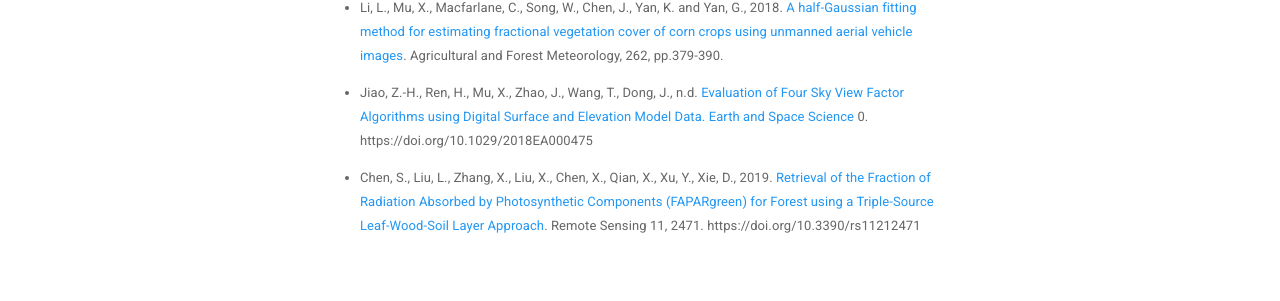
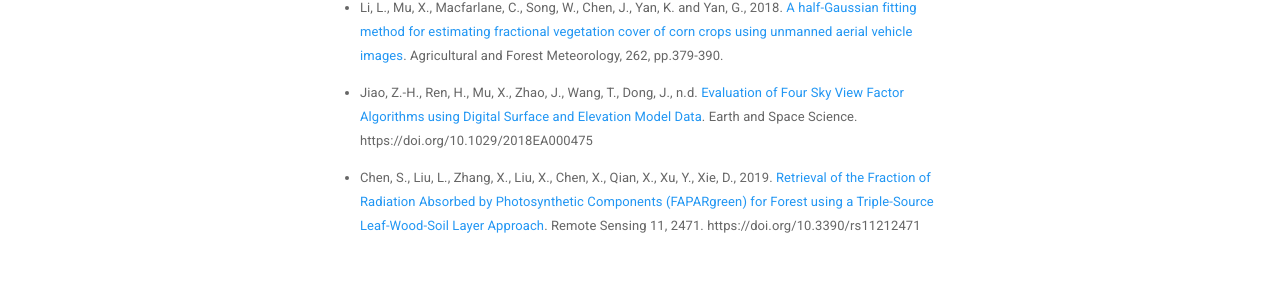
Before and after one commit to jianboqi/jianboqi.github.io, a Jekyll site: the page built from publications.md, in a window 1280 px wide. Shown: the part 416-717 px from the top of the page. Built offline with Jekyll 4.4.1, drawn with Linux system fonts in a browser that asks for light colours; nearby versions of some CDN libraries.

Commit message:
Update publications.md

```diff
--- a/publications.md
+++ b/publications.md
@@ -12,6 +12,6 @@ sectionid: page_publications
 ### Publications that have used LESS
 * Li, L., Mu, X., Macfarlane, C., Song, W., Chen, J., Yan, K. and Yan, G., 2018. [A half-Gaussian fitting method for estimating fractional vegetation cover of corn crops using unmanned aerial vehicle images](https://www.researchgate.net/publication/326827159_A_half-Gaussian_fitting_method_for_estimating_fractional_vegetation_cover_of_corn_crops_using_unmanned_aerial_vehicle_images). Agricultural and Forest Meteorology, 262, pp.379-390.
 
-* Jiao, Z.-H., Ren, H., Mu, X., Zhao, J., Wang, T., Dong, J., n.d. [Evaluation of Four Sky View Factor Algorithms using Digital Surface and Elevation Model Data. Earth and Space Science](https://agupubs.onlinelibrary.wiley.com/doi/abs/10.1029/2018EA000475?af=R) 0. https://doi.org/10.1029/2018EA000475
+* Jiao, Z.-H., Ren, H., Mu, X., Zhao, J., Wang, T., Dong, J., n.d. [Evaluation of Four Sky View Factor Algorithms using Digital Surface and Elevation Model Data](https://agupubs.onlinelibrary.wiley.com/doi/abs/10.1029/2018EA000475?af=R). Earth and Space Science. https://doi.org/10.1029/2018EA000475
 
 * Chen, S., Liu, L., Zhang, X., Liu, X., Chen, X., Qian, X., Xu, Y., Xie, D., 2019. [Retrieval of the Fraction of Radiation Absorbed by Photosynthetic Components (FAPARgreen) for Forest using a Triple-Source Leaf-Wood-Soil Layer Approach](https://www.mdpi.com/2072-4292/11/21/2471). Remote Sensing 11, 2471. https://doi.org/10.3390/rs11212471
```
